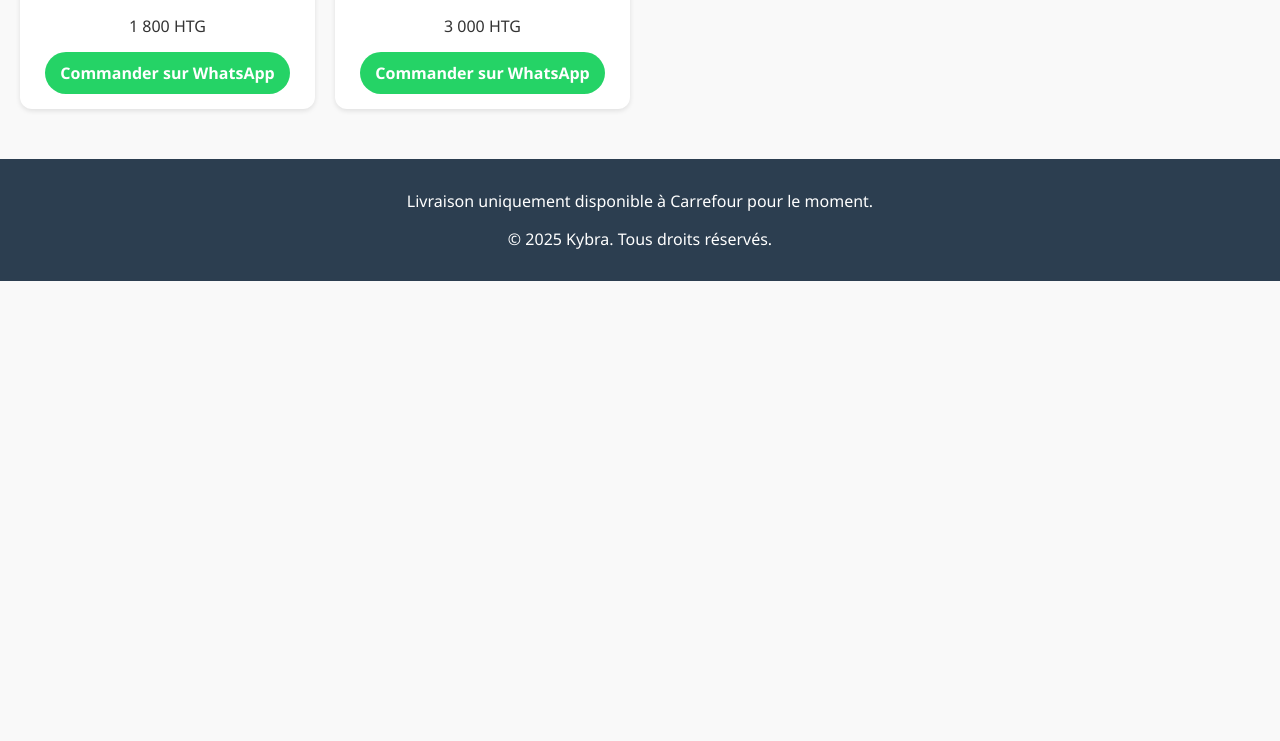
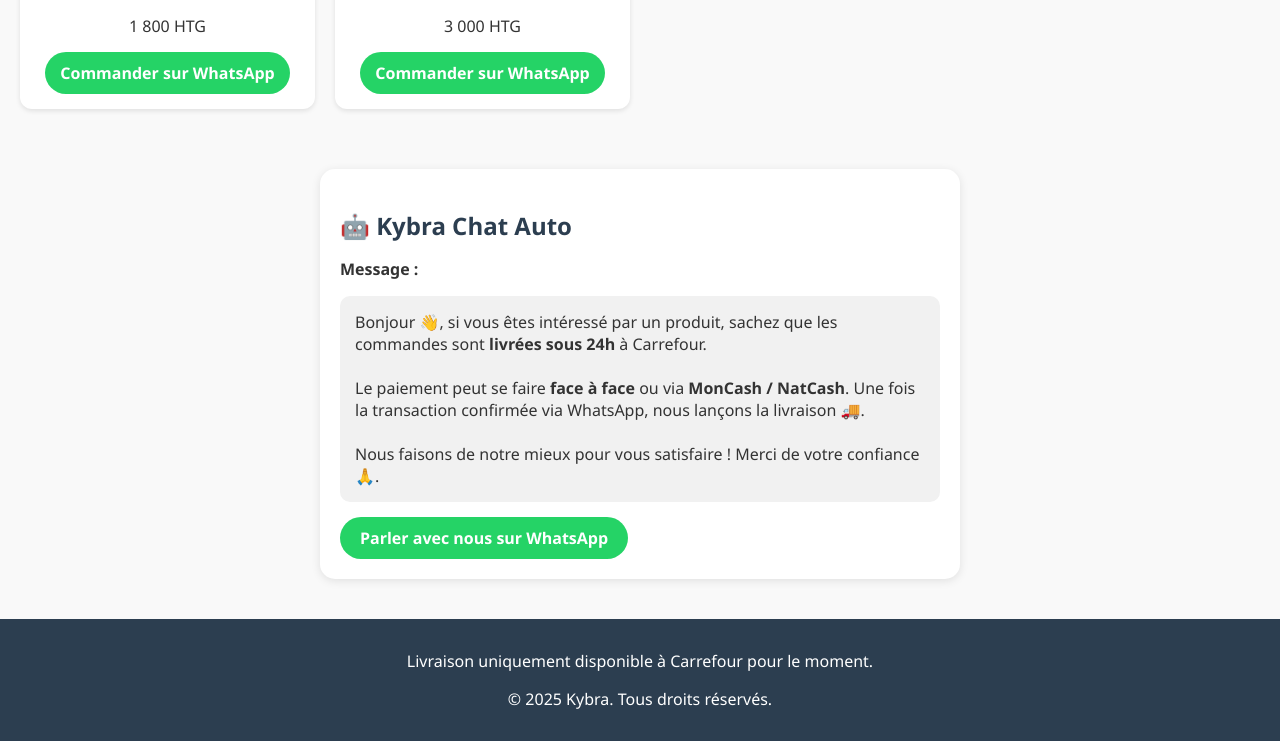
Before and after one commit to kennyarp/ShopKybra, a plain HTML site: page index.html in a window 1280 px wide. Shown: the part 806-1547 px from the top of the page. Before the commit the page ends 1087 px from the top, so only its background shows below. Drawn offline with Linux system fonts and the light colour scheme.

Commit message:
index.html
Signed-off-by: kennyarp <kennysauvegardej3@gmail.com>

```diff
--- a/index.html
+++ b/index.html
@@ -100,6 +100,40 @@
       padding: 15px;
       margin-top: 30px;
     }
+
+    /* Section chat auto */
+    .chat-auto {
+      background: #ffffff;
+      padding: 20px;
+      border-radius: 15px;
+      box-shadow: 0 2px 10px rgba(0,0,0,0.1);
+      max-width: 600px;
+      margin: 40px auto;
+    }
+
+    .chat-auto h2 {
+      color: #2c3e50;
+      margin-bottom: 10px;
+    }
+
+    .chat-message {
+      background: #f1f1f1;
+      padding: 15px;
+      border-radius: 10px;
+      margin-top: 10px;
+    }
+
+    .chat-auto a {
+      display:inline-block;
+      margin-top: 15px;
+      padding: 10px 20px;
+      background-color: #25d366;
+      color: white;
+      border-radius: 25px;
+      text-decoration: none;
+      font-weight: bold;
+    }
+
   </style>
 </head>
 <body>
@@ -164,10 +198,24 @@
 
 </section>
 
+<!-- ✅ Section Chat automatique ajoutée ici -->
+<section class="chat-auto">
+  <h2>🤖 Kybra Chat Auto</h2>
+  <p><strong>Message :</strong></p>
+  <div class="chat-message">
+    Bonjour 👋, si vous êtes intéressé par un produit, sachez que les commandes sont <strong>livrées sous 24h</strong> à Carrefour.
+    <br><br>
+    Le paiement peut se faire <strong>face à face</strong> ou via <strong>MonCash / NatCash</strong>. Une fois la transaction confirmée via WhatsApp, nous lançons la livraison 🚚.
+    <br><br>
+    Nous faisons de notre mieux pour vous satisfaire ! Merci de votre confiance 🙏.
+  </div>
+  <a href="https://wa.me/50935196415?text=Bonjour%2C%20j%27ai%20besoin%20de%20plus%20d%27informations%20concernant%20un%20produit.">Parler avec nous sur WhatsApp</a>
+</section>
+
 <footer>
   <p>Livraison uniquement disponible à Carrefour pour le moment.</p>
   <p>© 2025 Kybra. Tous droits réservés.</p>
 </footer>
 
 </body>
-      </html>
+  </html>
```
